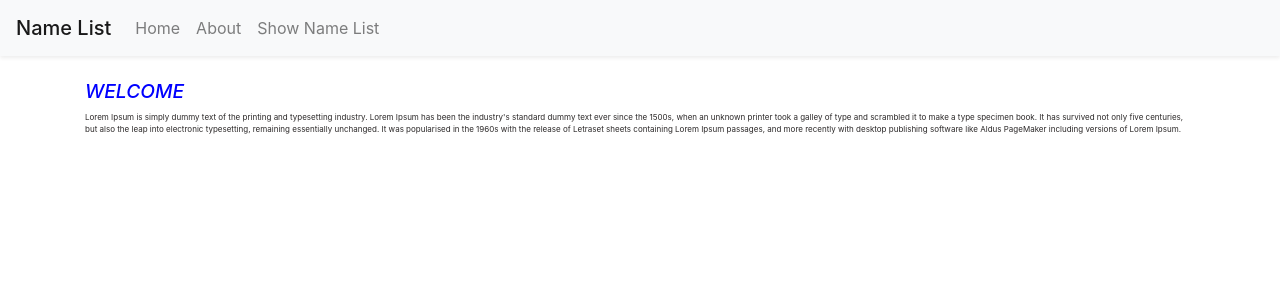
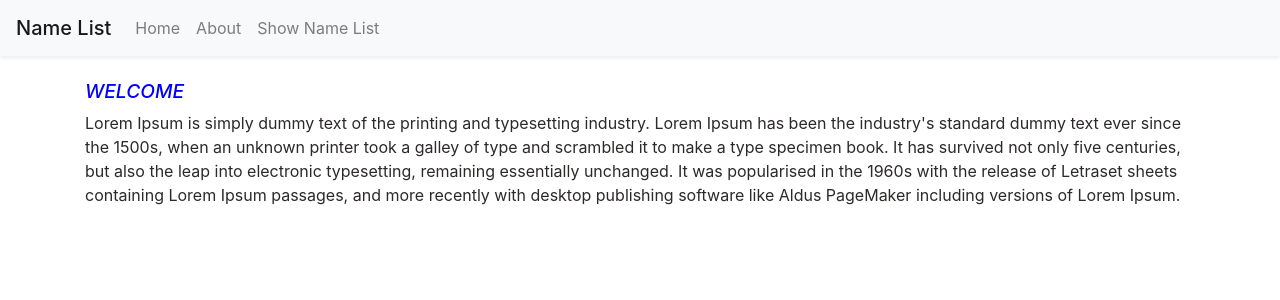
Before and after one commit to Audarilanka/RandomUserOnline-React-App, a React (Create React App) app: page /home in a window 1280 px wide. Shown: the top 300 px of the page. Built offline with nearby package versions, Linux system fonts and the light colour scheme.

Commit message:
rando user css

```diff
--- a/src/components/pages/Home/Home.css
+++ b/src/components/pages/Home/Home.css
@@ -4,6 +4,6 @@
   font-style: italic;
 }
 .para {
-  font-size: 50%;
+  font-size: 100%;
   color: rgb(44, 41, 41);
 }
```
